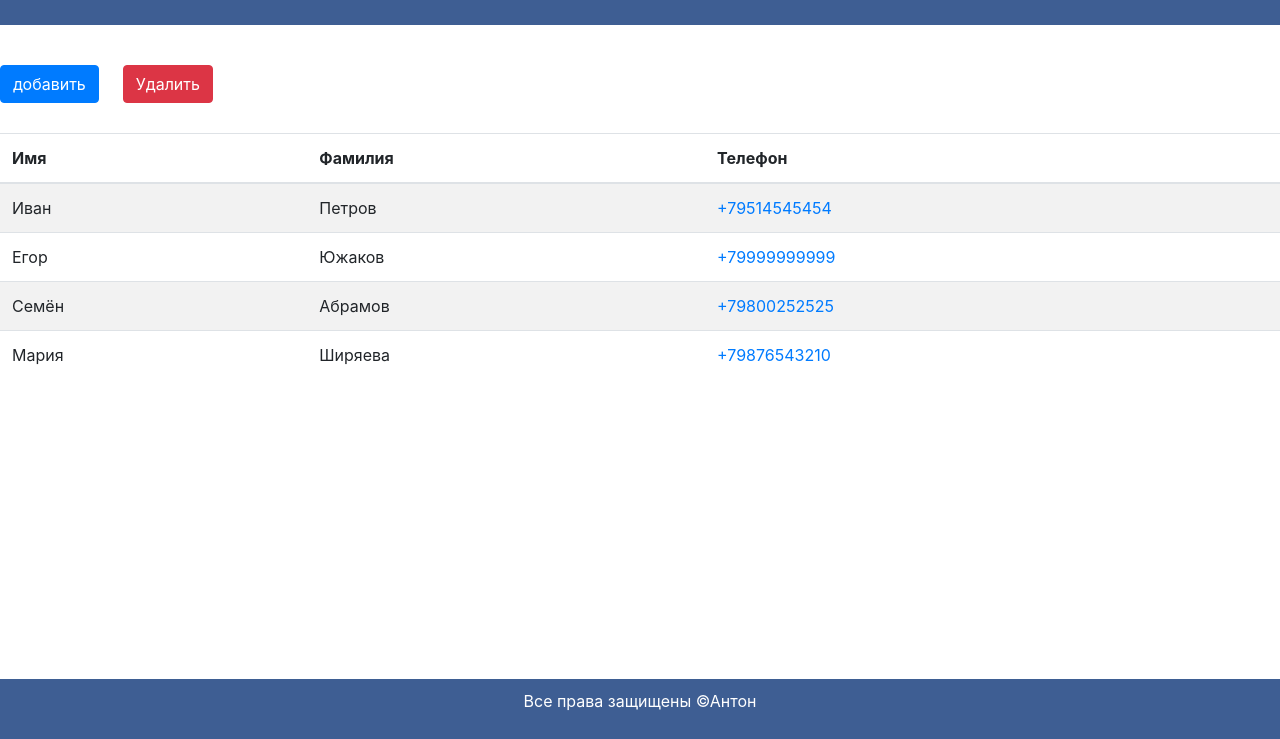
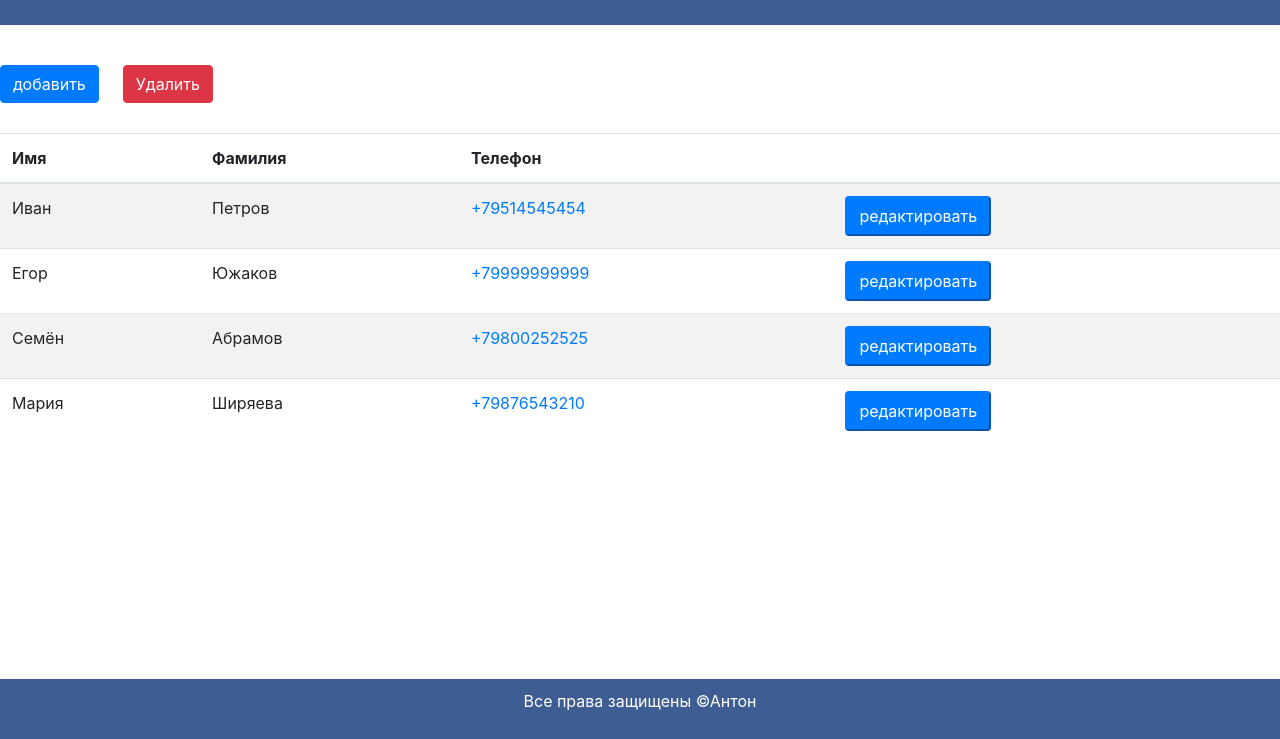
Before and after one commit to antongap99/telephone_Directory, a plain HTML site: page index.html in a window 1280 px wide. Shown: the part 61-800 px from the top of the page. Drawn offline with nearby package versions, Linux system fonts and the light colour scheme.

Commit message:
feat: add btn for edit number

```diff
--- a/phonebook/css/style.css
+++ b/phonebook/css/style.css
@@ -130,3 +130,21 @@ body {
   color: #fff;
   text-align: center;
 }
+
+.editBtn {
+    color: #fff;
+    background-color: #007bff;
+    border-color: #007bff;
+    padding: 0.375rem 0.75rem;
+    font-size: 1rem;
+    line-height: 1.5;
+    border-radius: 0.25rem;
+    transition: color .15s ease-in-out,background-color .15s ease-in-out,border-color .15s ease-in-out,box-shadow .15s ease-in-out;
+    cursor: pointer;
+}
+
+.editBtn:hover {
+  color: #fff;
+  background-color: #0069d9;
+  border-color: #0062cc;
+}
--- a/phonebook/script/script.js
+++ b/phonebook/script/script.js
@@ -101,6 +101,7 @@ const data = [
             <th>Имя</th>
             <th>Фамилия</th>
             <th>Телефон</th>
+            <th></th>
         </tr>
         `)
 
@@ -204,6 +205,10 @@ const data = [
 
         return {
             list: table.tbody,
+            logo,
+            btnAdd: buttonGroup.btns[0],
+            formOverlay: form.overlay,
+            form: form.form,
         }
     }
 
@@ -223,32 +228,66 @@ const data = [
         tdSurname.textContent = surname;
 
         const tdPhone = document.createElement('td');
+
+        const tdEdit = document.createElement('td');
+        const editBtn = document.createElement('button');
+        editBtn.textContent = 'редактировать';
+        editBtn.className = 'editBtn';
+        tdEdit.append(editBtn);
+
         const phoneLink = document.createElement('a');
         tdPhone.append(phoneLink);
         phoneLink.href = `tel ${phone}`;
-        phoneLink.textContent = phone
+        phoneLink.textContent = phone;
+        tr.phoneLink = phoneLink;
+        tr.append(tdDel, tdName, tdSurname, tdPhone, tdEdit);
 
-        tr.append(tdDel, tdName, tdSurname, tdPhone)
-
-        return tr
+        return tr;
     }
 
     const renderContacts  = (elem, data) => {
         const allRow = data.map(creatRow);
-
         elem.append(...allRow);
+        return allRow;
     }
 
+    const hoverRow = (allRow, logo) => {
+        allRow.forEach(contact => {
+            const text = logo.textContent;
+            contact.addEventListener('mouseenter', () => {
+                logo.textContent = contact.phoneLink.textContent;
+            });
+
+            contact.addEventListener('mouseleave', () => {
+                logo.textContent = text;
+            })
+        });
+    }
 
     const init = (selectorApp, title) => {
         const app = document.querySelector(selectorApp);
-       const  phonebook =  renderPhoneBook(app, 'Aнтон');
+        const  phonebook =  renderPhoneBook(app, title);
 
-       const {list} = phonebook;
-         renderContacts(list, data);
+        const {list, logo, btnAdd, formOverlay, form} = phonebook;
+
+         const allRow = renderContacts(list, data);
         //функционал
+        hoverRow(allRow, logo);
+
+        btnAdd.addEventListener('click', () => {
+            formOverlay.classList.add('is-visible')
+        });
+
+
+
+        formOverlay.addEventListener('click', (e) => {
+            const target = e.target;
+            if(target === formOverlay || target.closest('.close')){
+                formOverlay.classList.remove('is-visible');
+            };
+        })
     }
 
-
+    console.dir(Object);
     window.phoneBookInit = init;
 }
```
